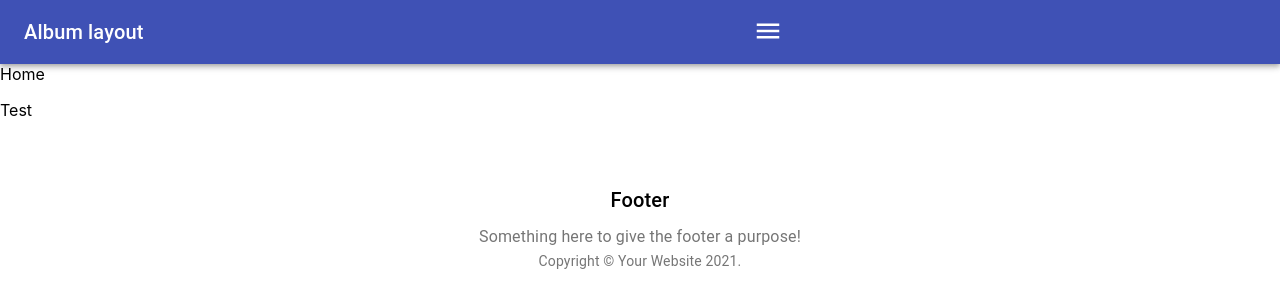
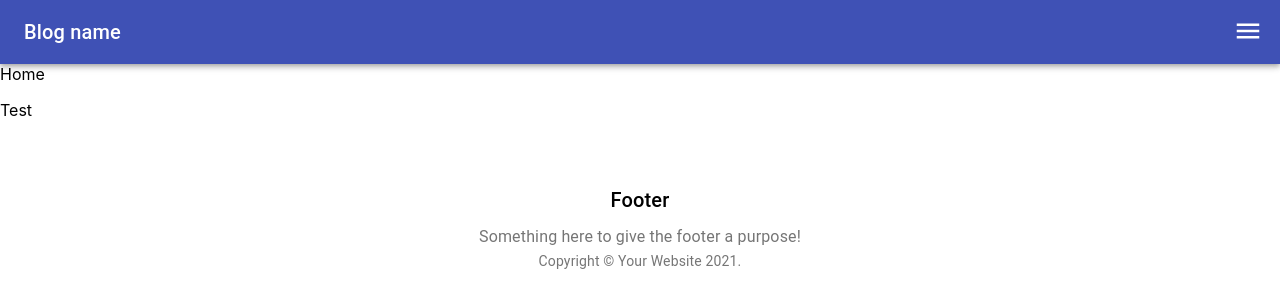
Before and after one commit to UNSWASEANsociety/society_website, a React (Create React App) app: page / in a window 1280 px wide. Shown: the top 308 px of the page. Built offline with nearby package versions, Linux system fonts and the light colour scheme.

Commit message:
Added parallax library

```diff
--- a/package.json
+++ b/package.json
@@ -11,6 +11,7 @@
     "react": "^17.0.2",
     "react-burger-menu": "^3.0.6",
     "react-dom": "^17.0.2",
+    "react-parallax": "^3.3.0",
     "react-router-dom": "^5.2.0",
     "react-scripts": "4.0.3",
     "sass": "^1.32.12",
--- a/src/components/Footer/Footer.js
+++ b/src/components/Footer/Footer.js
@@ -7,7 +7,7 @@ function Copyright() {
   return (
     <Typography variant="body2" color="textSecondary" align="center">
       {"Copyright © "}
-      <Link color="inherit" href="https://material-ui.com/">
+      <Link color="inherit" href="/">
         Your Website
       </Link>{" "}
       {new Date().getFullYear()}
--- a/src/components/Header/Header.js
+++ b/src/components/Header/Header.js
@@ -1,88 +1,34 @@
-import React from "react";
-
 import AppBar from "@material-ui/core/AppBar";
 import Toolbar from "@material-ui/core/Toolbar";
 import Typography from "@material-ui/core/Typography";
-import { push as Menu } from "react-burger-menu";
-import { useState } from "react";
-import { useEffect } from "react";
-import MenuIcon from '@material-ui/icons/Menu';
+import React from "react";
+import MobileMenu from "./MobileMenu";
 
-const Header = () => {
-  const [width, setWidth] = useState(window.screen.availWidth);
-  useEffect(() => {
-    const changeWidth = () => {
-      setWidth(window.screen.availWidth);
-    };
-    window.addEventListener("resize", changeWidth, true);
 
-    return () => {
-      window.removeEventListener("resize", changeWidth, true);
-    };
-  }, []);
+const Header = ({ links }) => {
 
-  const styles = {
-    bmBurgerButton: {
-      position: "fixed", // have to make this fixed for some reason
-      width: "36px",
-      height: "30px",
-      left: width - 50 + "px",
-      top: "1rem",
-    },
-    bmBurgerBars: {
-      background: "#373a47",
-    },
-    bmCrossButton: {
-      height: "24px",
-      width: "24px",
-    },
-    bmCross: {
-      background: "#bdc3c7",
-    },
-    bmMenu: {
-      background: "#373a47",
-      padding: "2.5em 1.5em 0",
-      fontSize: "1.15em",
-    },
-    bmMorphShape: {
-      fill: "#373a47",
-    },
-    bmItemList: {
-      color: "#b8b7ad",
-      padding: "0.8em",
-    },
-    bmOverlay: {
-      background: "rgba(0, 0, 0, 0.3)",
-    },
-  };
   return (
     <>
       <AppBar position="sticky">
-        <Toolbar>
+        <Toolbar >
           {/* <CameraIcon /> */}
           {/* <CameraIcon className={classes.icon} /> */}
           <Typography variant="h6" color="inherit" noWrap>
-            Album layout
+            Blog name
           </Typography>
         </Toolbar>
-        <Menu
-          right
-          styles={styles}
-          customBurgerIcon={<MenuIcon/>}
-        >
-          <a id="home" href="/">
-            Home
-          </a>
-          <a id="about" href="/about">
-            About
-          </a>
-          <a id="teams" href="/teams">
-            teams
-          </a>
-        </Menu>
+        <MobileMenu links={links} />
       </AppBar>
     </>
   );
 };
 
+Header.defaultProps = {
+  links: [
+    { name: "Home", path: "/" },
+    { name: "About", path: "/about" },
+    { name: "Teams", path: "/teams" },
+  ],
+};
+
 export default Header;
--- /dev/null
+++ b/src/components/Header/MobileMenu.js
@@ -0,0 +1,86 @@
+import React from "react";
+import { push as Menu } from "react-burger-menu";
+import { useState } from "react";
+import { useEffect } from "react";
+import MenuIcon from "@material-ui/icons/Menu";
+import { Link } from "react-router-dom";
+
+import MenuStyle from "./MobileMenu.module.scss";
+
+function getWidth() {
+  return Math.max(
+    document.body.scrollWidth,
+    document.documentElement.scrollWidth,
+    document.body.offsetWidth,
+    document.documentElement.offsetWidth,
+    document.documentElement.clientWidth
+  );
+}
+
+const MobileMenu = ({links}) => {
+  const [width, setWidth] = useState(getWidth());
+  useEffect(() => {
+    const changeWidth = () => {
+      setWidth(getWidth());
+    };
+    // window.addEventListener("resize", changeWidth, true);
+    window.addEventListener("resize", changeWidth, true);
+
+    return () => {
+      window.removeEventListener("resize", changeWidth, true);
+    };
+  }, []);
+
+  const styles = {
+    bmBurgerButton: {
+      position: "fixed", // have to make this fixed for some reason
+      width: "36px",
+      height: "30px",
+      left: width - 50 + "px",
+      top: "1rem",
+    },
+    bmBurgerBars: {
+      background: "#373a47",
+    },
+    bmCrossButton: {
+      height: "24px",
+      width: "24px",
+    },
+    bmCross: {
+      background: "#bdc3c7",
+    },
+    bmMenu: {
+      background: "#373a47",
+      padding: "2.5em 1.5em 0",
+      fontSize: "1.15em",
+    },
+    bmMorphShape: {
+      fill: "#373a47",
+    },
+    bmItemList: {
+      color: "#b8b7ad",
+      padding: "0.8em",
+    },
+    bmOverlay: {
+      background: "rgba(0, 0, 0, 0.3)",
+    },
+  };
+
+  return (
+    <Menu right styles={styles} customBurgerIcon={<MenuIcon />}>
+      {links.map((link) => {
+        return (
+          <Link
+            className={MenuStyle.link}
+            activeClassName={MenuStyle.active_link}
+            to={link.path}
+          >
+            {link.name}
+          </Link>
+        );
+      })}
+    </Menu>
+  );
+};
+
+export default MobileMenu;
--- /dev/null
+++ b/src/components/Header/MobileMenu.module.scss
@@ -0,0 +1,15 @@
+.link {
+  text-decoration: none;
+  color: white;
+  &:hover {
+    text-decoration: none;
+  }
+
+  &:active {
+    text-decoration: none;
+  }
+}
+
+.active_link {
+    color: grey;
+}
--- a/src/pages/About/index.js
+++ b/src/pages/About/index.js
@@ -4,7 +4,6 @@ const About = () => {
     return (
         <div>
             About
-
         </div>
     )
 }
--- a/src/pages/Teams/Album.js
+++ b/src/pages/Teams/Album.js
@@ -9,7 +9,7 @@ import Grid from "@material-ui/core/Grid";
 import { makeStyles } from "@material-ui/core/styles";
 import Typography from "@material-ui/core/Typography";
 import React from "react";
-
+import { Parallax } from "react-parallax";
 
 const useStyles = makeStyles((theme) => ({
   icon: {
@@ -45,6 +45,17 @@ const useStyles = makeStyles((theme) => ({
 
 const cards = [1, 2, 3, 4, 5, 6, 7, 8, 9];
 
+const insideStyles = {
+  // background: "white",
+  color: "white",
+  padding: 20,
+  position: "absolute",
+  top: "50%",
+  left: "50%",
+  transform: "translate(-50%,-50%)",
+};
+const image1 =
+  "https://images.unsplash.com/photo-1503788311183-fa3bf9c4bc32?ixid=MnwxMjA3fDB8MHxwaG90by1wYWdlfHx8fGVufDB8fHx8&ixlib=rb-1.2.1&auto=format&fit=crop&w=1350&q=80";
 export default function Album() {
   const classes = useStyles();
 
@@ -54,28 +65,25 @@ export default function Album() {
       {/* <Header /> */}
       <main>
         {/* Hero unit */}
-        <div className={classes.heroContent}>
+        <Parallax bgImage={image1} strength={500}>
+          <div style={{ height: document.documentElement.clientHeight }}>
+            <div style={insideStyles}>
               <Container maxWidth="sm">
                 <Typography
                   component="h1"
                   variant="h2"
                   align="center"
-              color="textPrimary"
+                  color="white"
                   gutterBottom
                 >
                   Album layout
                 </Typography>
-            <Typography
-              variant="h5"
-              align="center"
-              color="textSecondary"
-              paragraph
-            >
+                <Typography variant="h5" align="center" color="white" paragraph>
                   Something short and leading about the collection below—its
-              contents, the creator, etc. Make it short and sweet, but not too
-              short so folks don&apos;t simply skip over it entirely.
+                  contents, the creator, etc. Make it short and sweet, but not
+                  too short so folks don&apos;t simply skip over it entirely.
                 </Typography>
-            <div className={classes.heroButtons}>
+                {/* <div className={classes.heroButtons}>
                     <Grid container spacing={2} justify="center">
                       <Grid item>
                         <Button variant="contained" color="primary">
@@ -88,10 +96,12 @@ export default function Album() {
                         </Button>
                       </Grid>
                     </Grid>
-            </div>
+                  </div> */}
               </Container>
             </div>
-        <Container className={classes.cardGrid} maxWidth="md">
+          </div>
+        </Parallax>
+        <Container className={classes.cardGrid} maxWidth="lg">
           {/* End hero unit */}
           <Grid container spacing={4}>
             {cards.map((card) => (
@@ -124,6 +134,42 @@ export default function Album() {
             ))}
           </Grid>
         </Container>
+        <Parallax bgImage={image1} strength={500}>
+          <div style={{ height: document.documentElement.clientHeight }}>
+            <div style={insideStyles}>
+              <Container maxWidth="sm">
+                <Typography
+                  component="h1"
+                  variant="h2"
+                  align="center"
+                  color="white"
+                  gutterBottom
+                >
+                  Album layout
+                </Typography>
+                <Typography variant="h5" align="center" color="white" paragraph>
+                  Something short and leading about the collection below—its
+                  contents, the creator, etc. Make it short and sweet, but not
+                  too short so folks don&apos;t simply skip over it entirely.
+                </Typography>
+                {/* <div className={classes.heroButtons}>
+                    <Grid container spacing={2} justify="center">
+                      <Grid item>
+                        <Button variant="contained" color="primary">
+                          Main call to action
+                        </Button>
+                      </Grid>
+                      <Grid item>
+                        <Button variant="outlined" color="primary">
+                          Secondary action
+                        </Button>
+                      </Grid>
+                    </Grid>
+                  </div> */}
+              </Container>
+            </div>
+          </div>
+        </Parallax>
       </main>
     </React.Fragment>
   );
```
Lines whose indentation alone changed are shown as unchanged.
